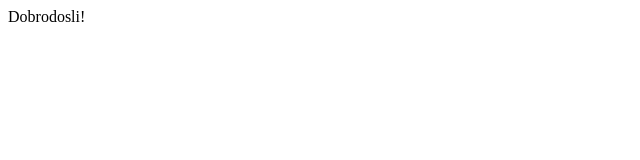
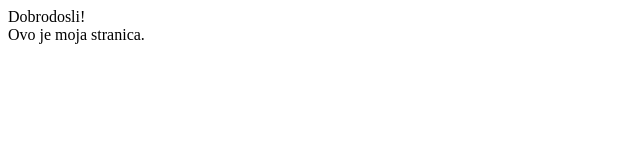
Before and after one commit to AleksandarRadovanov1/git_vezba, a plain HTML site: page index.html in a window 1280 px wide. Shown: the whole page, without its empty margins (0-640 px from the left). Drawn offline with Linux system fonts and the light colour scheme.

Commit message:
Zavrsena main sekcija.

```diff
--- a/index.html
+++ b/index.html
@@ -8,5 +8,8 @@
 </head>
 <body>
     <header>Dobrodosli!</header>
+    <main>
+        Ovo je moja stranica.
+    </main>
 </body>
 </html>
```
